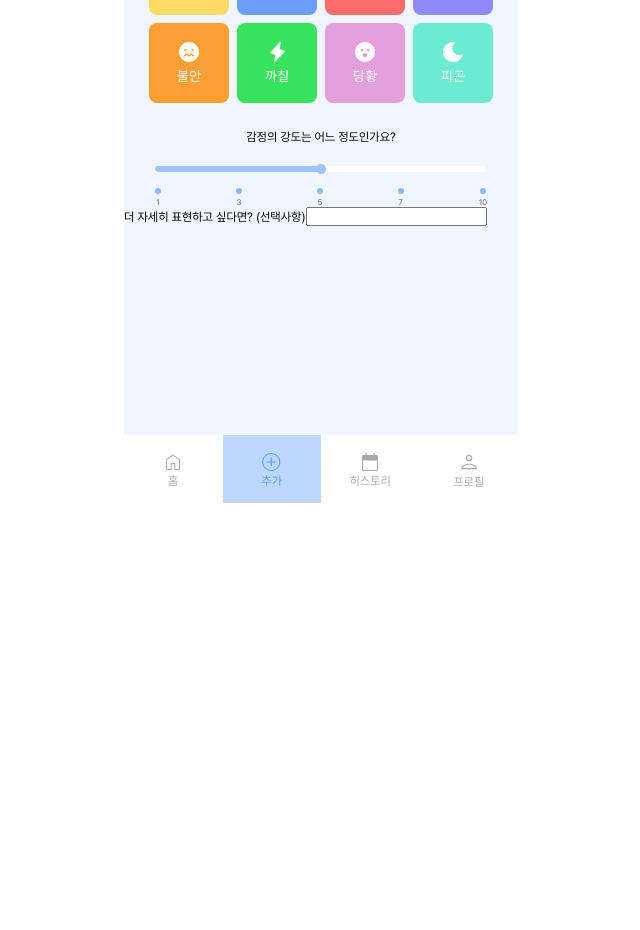
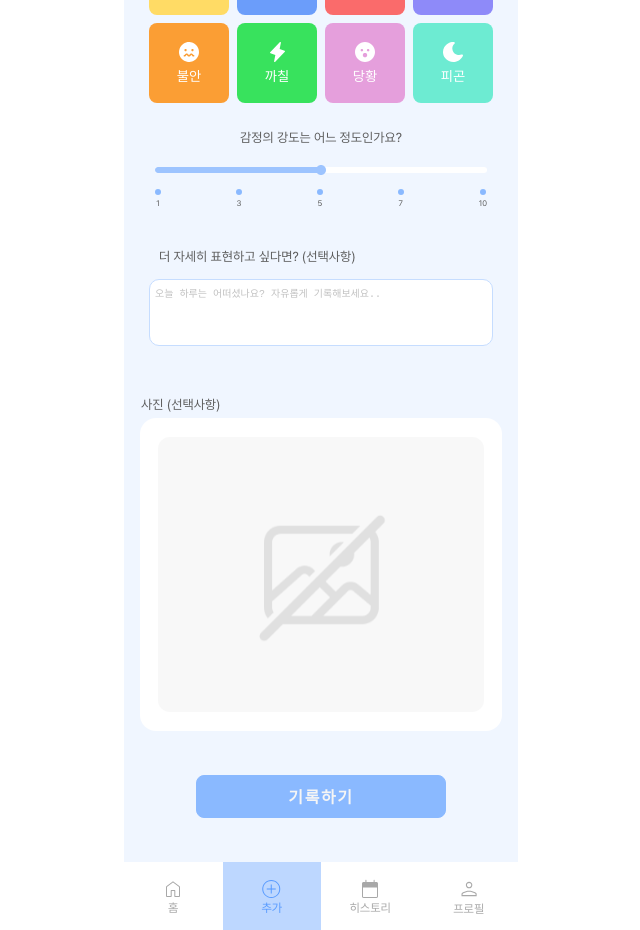
Before and after one commit to devgsheep/-mini-zoo_m, a React (Create React App) app: page /today in a window 1280 px wide. Shown: the part 380-1310 px from the top of the page, without its empty margins (319-959 px from the left). Before the commit the page ends 883 px from the top, so only its background shows below. Built offline with nearby package versions, Linux system fonts and the light colour scheme.

Commit message:
[docs] today 완료, popup 진행중

```diff
--- a/src/pages/HistoryDaily.jsx
+++ b/src/pages/HistoryDaily.jsx
@@ -259,6 +259,10 @@ const Button = styled.button`
   letter-spacing: 1.6px;
   margin: 0 auto;
   margin-top: 30px;
+  cursor: pointer;
+  :hover {
+    background: ${colors.blue[500]};
+  }
 `;
 
 const Footer = styled.div`
--- a/src/pages/Profile.jsx
+++ b/src/pages/Profile.jsx
@@ -1,5 +1,6 @@
 import styled from "@emotion/styled";
 import { fonts } from "../styles/fonts";
+import colors from "../styles/colors";
 
 const Container = styled.div`
   width: 394px;
@@ -175,8 +176,8 @@ const IconCircleAlert = styled.div`
   justify-content: center;
 `;
 const AlertImage = styled.img`
-  width: 40px;
-  height: 40px;
+  width: 20px;
+  height: 20px;
 `;
 
 const IconCircleTheme = styled.div`
@@ -259,10 +260,41 @@ const NavItem = styled.li`
   color: #a8a8a8;
   cursor: pointer;
 `;
+const AlertPopUp = styled.div`
+  display: flex;
+  position: fixed;
+  z-index: 99999;
+  width: 394px;
+  height: 100%;
+  justify-content: center;
+  align-items: center;
+  background-color: rgba(0, 0, 0, 0.6);
+  display: none;
+`;
+const AlertPopUpBox = styled.div`
+  width: 286px;
+  height: 359px;
+  background-color: ${colors.white};
+  border-radius: 16px;
+  padding: 40px;
+`;
 
 function Profile() {
   return (
     <Container>
+      <AlertPopUp>
+        <AlertPopUpBox>
+          <div>
+            <div>
+              <span>알림설정</span>
+              <button>토글버튼</button>
+            </div>
+            <div>소리 / 진동 / 무음</div>
+          </div>
+          <div>요일</div>
+          <div>확인/취소</div>
+        </AlertPopUpBox>
+      </AlertPopUp>
       <TopContainer>
         <SignWrap>
           <div>
--- a/src/pages/Today.jsx
+++ b/src/pages/Today.jsx
@@ -78,7 +78,7 @@ function HistoryDaily() {
   `;
   const Header = styled.div`
     max-height: 47px;
-    height: 100vw;
+    height: 47px;
     background-color: #fff;
     display: flex;
     justify-content: center;
@@ -117,15 +117,22 @@ function HistoryDaily() {
     color: ${colors.gray[400]};
     cursor: pointer;
   `;
-  const Main = styled.div`
-    height: 500px;
-  `;
+  const Main = styled.div``;
   const TodayEmotionUl = styled.ul`
     display: flex;
     flex-wrap: wrap;
     justify-content: center;
     gap: 8px;
   `;
+  const SliderWrap = styled.div``;
+  const SliderTitle = styled.span`
+    display: "flex";
+    justify-content: "center";
+    margin-top: "27px";
+    font-size: 13px;
+    color: ${colors.gray[700]};
+  `;
+
   const SliderCircleUl = styled.ul`
     display: flex;
     justify-content: space-between;
@@ -150,6 +157,95 @@ function HistoryDaily() {
   const SliderCircletxt = styled.p`
     color: ${colors.gray[700]};
     font-size: 8px;
+  `;
+  const TodayText = styled.div`
+    display: flex;
+    flex-direction: column;
+    margin-top: 41px;
+    gap: 15px;
+    span {
+      margin-left: 35px;
+      font-size: 13px;
+      color: ${colors.gray[700]};
+    }
+  `;
+  const TextWrap = styled.div`
+    position: relative;
+    display: flex;
+    align-items: center;
+    justify-content: center;
+    padding-bottom: 18px;
+  `;
+  const TextArea = styled.textarea`
+    width: 344px;
+    height: 67px;
+    border-radius: 10px;
+    border: 1px solid #c6ddff;
+    box-shadow: var(--sds-size-depth-0) var(--sds-size-depth-025)
+      var(--sds-size-depth-100) var(--sds-size-depth-0)
+      var(--sds-color-black-100);
+    padding: 5px;
+    font-size: 13px;
+    color: ${colors.gray[800]};
+    resize: none;
+    &::placeholder {
+      font-size: 10px;
+      color: ${colors.gray[300]};
+    }
+  `;
+  const TodayPotoWrap = styled.div`
+    margin-top: 33px;
+    span {
+      margin-left: 17px;
+      font-size: 13px;
+      color: ${colors.gray[700]};
+      display: flex;
+      margin-bottom: 6px;
+    }
+  `;
+  const TodayImgWrap = styled.div`
+    width: 362px;
+    height: 313px;
+    background-color: ${colors.white};
+    display: flex;
+    justify-content: center;
+    align-items: center;
+    margin: 0 auto;
+    border-radius: 16px;
+  `;
+  const TodayImg = styled.img`
+    width: 90%;
+    cursor: pointer;
+  `;
+  const TodayButtonWrap = styled.div`
+    margin: 44px auto;
+  `;
+  const TodayAddButton = styled.button`
+    display: flex;
+    width: 250px;
+    padding: 8px 0 9px 0;
+    justify-content: center;
+    align-items: center;
+    gap: 10px;
+    border-radius: 8px;
+    border: 1px solid ${colors.blue[300]};
+    background: ${colors.blue[300]};
+    color: ${colors.gray[100]};
+    /* Drop Shadow/100 */
+    box-shadow: var(--sds-size-depth-0) var(--sds-size-depth-025)
+      var(--sds-size-depth-100) var(--sds-size-depth-0)
+      var(--sds-color-black-100);
+    font-size: 16px;
+    font-style: normal;
+    font-weight: 600;
+    line-height: normal;
+    letter-spacing: 1.6px;
+    margin: 0 auto;
+    margin-top: 30px;
+    cursor: pointer;
+    :hover {
+      background: ${colors.blue[500]};
+    }
   `;
 
   return (
@@ -214,8 +310,8 @@ function HistoryDaily() {
             </li>
           </TodayEmotionUl>
         </div>
-        <div>
-          <span
+        <SliderWrap>
+          <SliderTitle
             style={{
               display: "flex",
               justifyContent: "center",
@@ -223,7 +319,7 @@ function HistoryDaily() {
             }}
           >
             감정의 강도는 어느 정도인가요?
-          </span>
+          </SliderTitle>
           <div
             className="slide_wrap"
             style={{ display: "flex", justifyContent: "center", marginTop: 20 }}
@@ -275,14 +371,25 @@ function HistoryDaily() {
               </SliderCircleli>
             </SliderCircleUl>
           </div>
-        </div>
-        <div style={{ flexDirection: "column" }}>
+        </SliderWrap>
+        <TodayText>
           <span>더 자세히 표현하고 싶다면? (선택사항)</span>
-          <input type="text" />
-        </div>
-        <div></div>
-        <div></div>
-        <div></div>
+          <TextWrap>
+            <TextArea
+              type="text"
+              placeholder="오늘 하루는 어떠셨나요? 자유롭게 기록해보세요.."
+            />
+          </TextWrap>
+        </TodayText>
+        <TodayPotoWrap>
+          <span>사진 (선택사항)</span>
+          <TodayImgWrap>
+            <TodayImg src="./images/noimg_icon.svg" alt="" />
+          </TodayImgWrap>
+        </TodayPotoWrap>
+        <TodayButtonWrap>
+          <TodayAddButton>기록하기</TodayAddButton>
+        </TodayButtonWrap>
       </Main>
       <NavigationBar>
         <NavItem>
```
